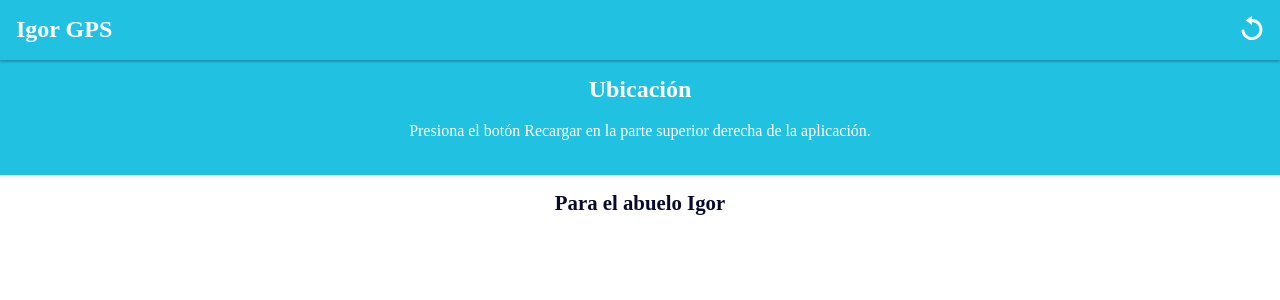
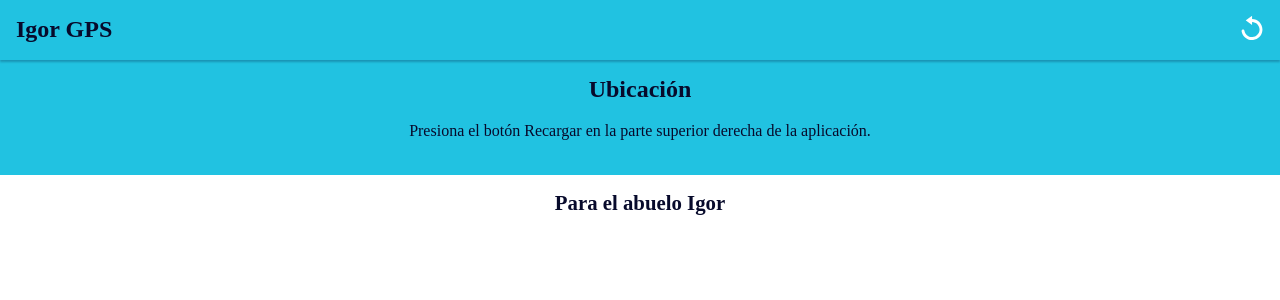
Before and after one commit to OrlandoBricenoB/igor-gps, a React (Vite) app: page / in a window 1280 px wide. Shown: the top 300 px of the page. Built offline with nearby package versions, Linux system fonts and the light colour scheme; a web font is replaced by a local one.

Commit message:
fix: Se cambiaron los colores de los textos para crear más contraste.

```diff
--- a/src/css/App.css
+++ b/src/css/App.css
@@ -16,6 +16,7 @@
 
 .header__title {
   font-size: 1.5rem;
+  color: var(--text)
 }
 
 .header__icon {
@@ -39,7 +40,7 @@
 .location {
   padding: 1rem;
   background-color: var(--primary);
-  color: #ffffff;
+  color: var(--text);
   text-align: center;
 }
 
@@ -51,9 +52,11 @@
 .location__coord--displayed { font-weight: 600 }
 
 .location__accuracy {
-  text-align: center;
+  color: var(--headline);
+  text-align: center
 }
 
 .location__accuracy-value {
-  font-size: 1.15rem;
+  color: var(--text);
+  font-size: 1.15rem
 }
```
